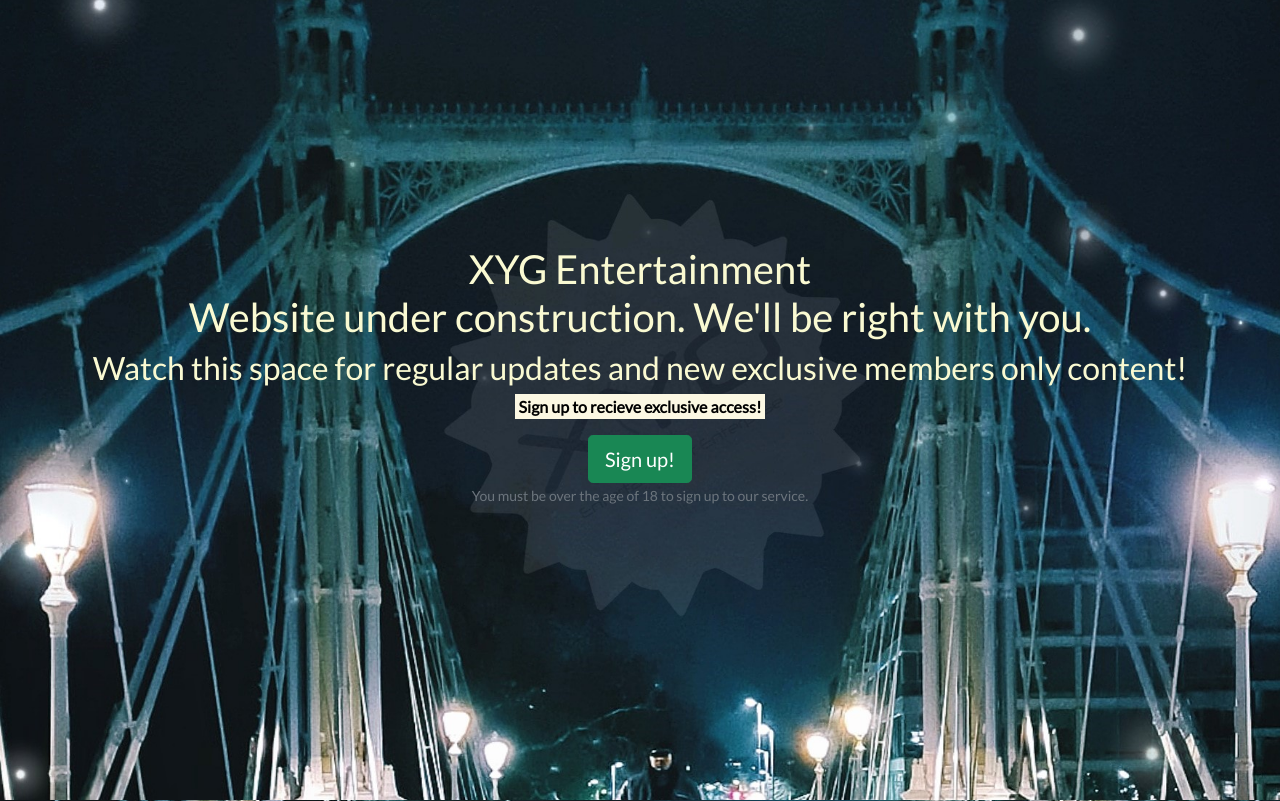
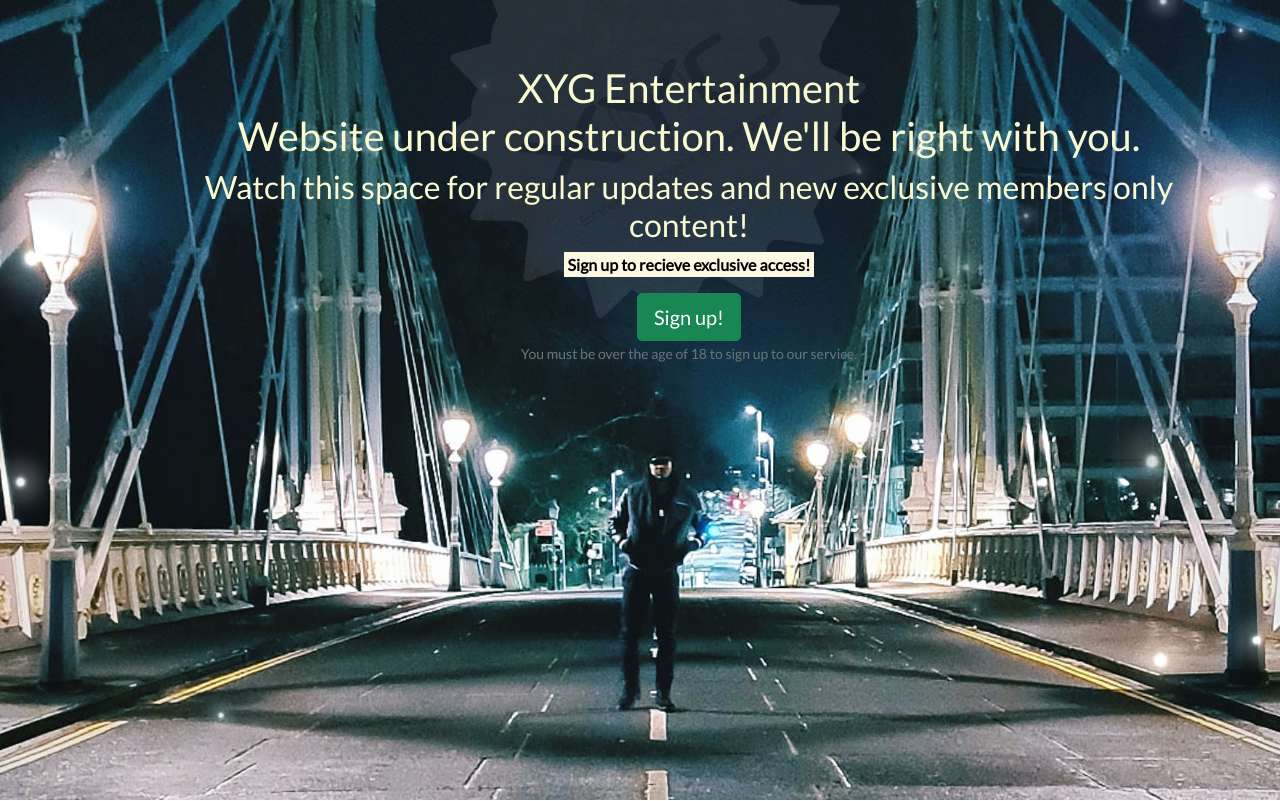
Before and after one commit to Codey94/XYGMusicGroup, a plain HTML site: page index.html in a window 1280 px wide. Drawn offline with nearby package versions, Linux system fonts and the light colour scheme.

Commit message:
ajusting background and testing for faults TBC

```diff
--- a/CSS/style.css
+++ b/CSS/style.css
@@ -1,6 +1,5 @@
 .callout-container {
-    background: url("/IMG/Bridge\ road\ centre\ 2.jpg") no-repeat center fixed;
-    height: 100vh;
+    position: relative;
     -webkit-background-size: cover;
     -moz-background-size: cover;
     -o-background-size: cover;
@@ -15,9 +14,15 @@
 .jumbotron {
     background-color: transparent;
     color: lightgoldenrodyellow;
+    padding-left: 130px;
+    padding-bottom: px;
 }
 
 body {
     font-family: 'Lato', sans-serif;
-    background: url("/IMG/Bridge\ road\ centre\ 2.jpg") no-repeat center fixed;
+    background: url("/IMG/Bridge\ road\ centre\ 2.jpg") no-repeat bottom fixed;
+    background-size: cover;
+    width: fit-content;
+    height: auto;
+    padding-top: px;
 }
```
